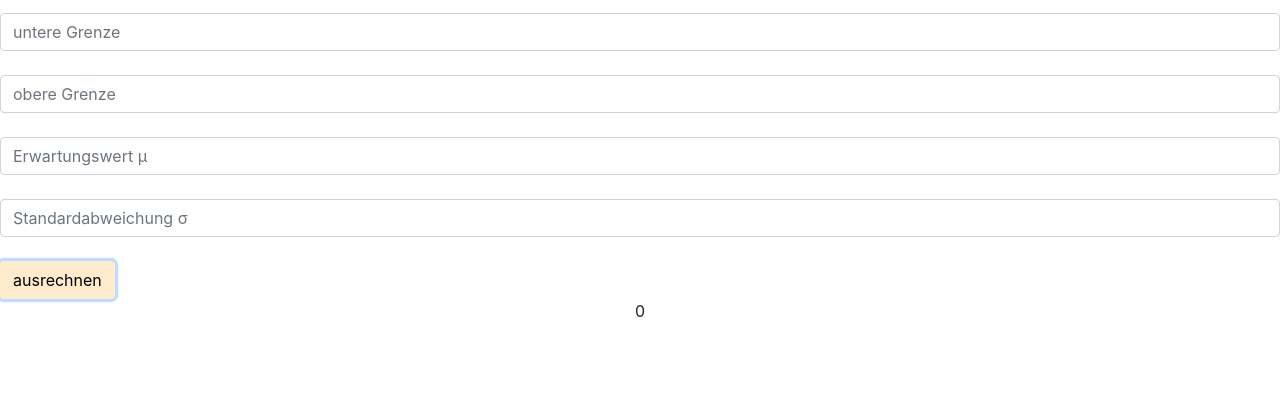
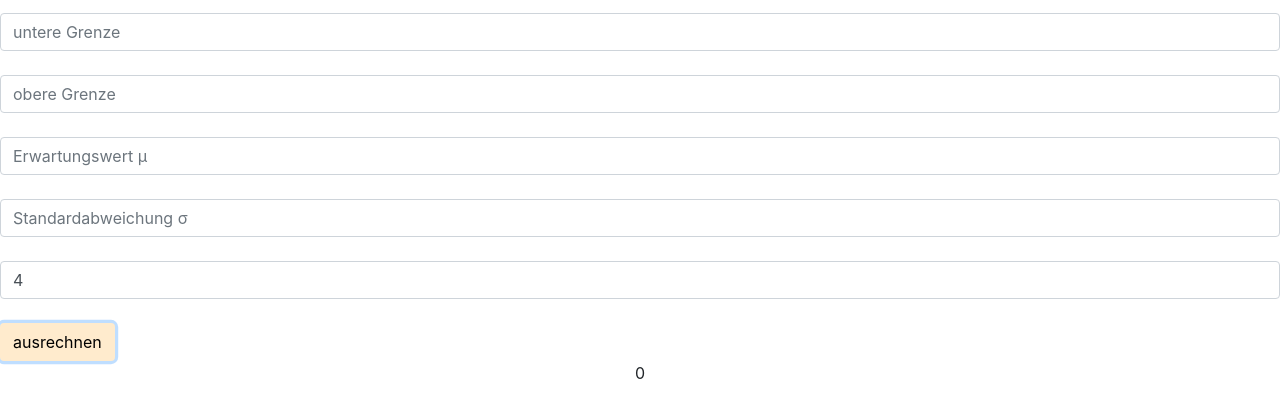
Before and after one commit to avrecum/GaussianIntegral, a plain HTML site: page index.html in a window 1280 px wide. Both pictures are taken after a click on the button "ausrechnen". Shown: the part 83-500 px from the top of the page. Drawn offline with nearby package versions, Linux system fonts and the light colour scheme.

Commit message:
digit field

```diff
--- a/index.html
+++ b/index.html
@@ -12,6 +12,7 @@
         let upperbound = Number(window.document.getElementById("upperbound").value);
         let sigma = Number(window.document.getElementById("sigma").value);
         let mu = Number(window.document.getElementById("mu").value);
+        let digits = Number(window.document.getElementById("digits").value);
         if(sigma === 0){
             sigma = 1;
         }
@@ -27,7 +28,7 @@
             let x = lowerbound + (i * STRIP_WIDTH);
             integralValue += gaussian(x,sigma, mu)*STRIP_WIDTH;
         }
-        document.getElementById('solution').innerHTML = Math.round(integralValue*10000)/10000;
+        document.getElementById('solution').innerHTML = Math.round(integralValue*Math.pow(10,digits))/Math.pow(10, digits);
         }
     }
     </script>
@@ -51,6 +52,10 @@
     <input type="text" class="form-control" name="sigma" id="sigma" placeholder="Standardabweichung &sigma;">
     </div>
     <br>
+    <div class="input-group mb">
+        <input type="text" class="form-control" name="digits" id="digits" value="4" placeholder="Nachkommastellen">
+        </div>
+        <br>
     <button type="button" style="background-color:blanchedalmond" class="btn btn-default" onclick=calculate()>ausrechnen</button>
     <br>
     <div style="text-align:center" id="solution"></div>
```
